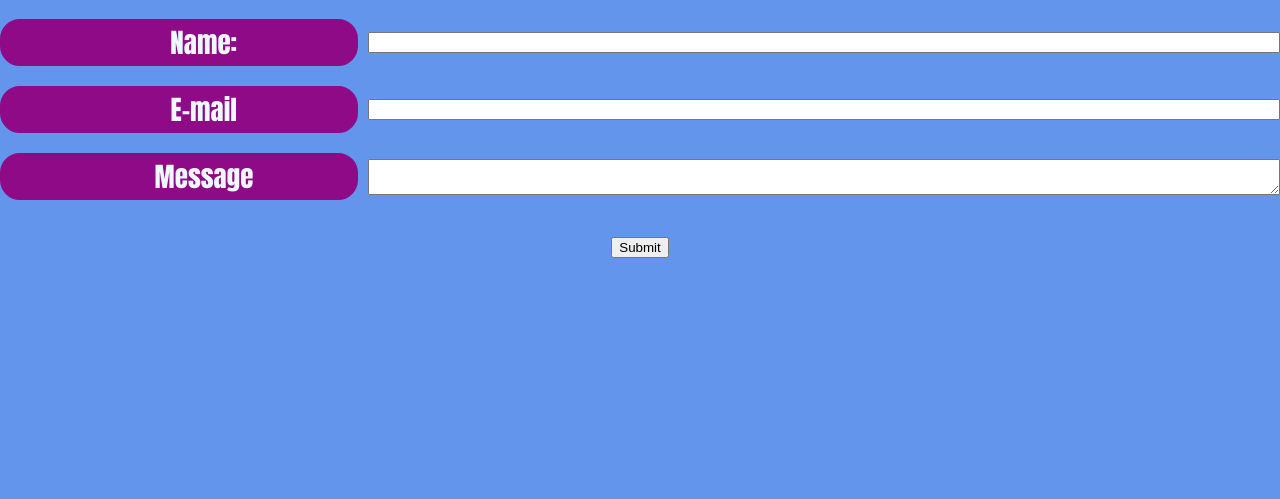
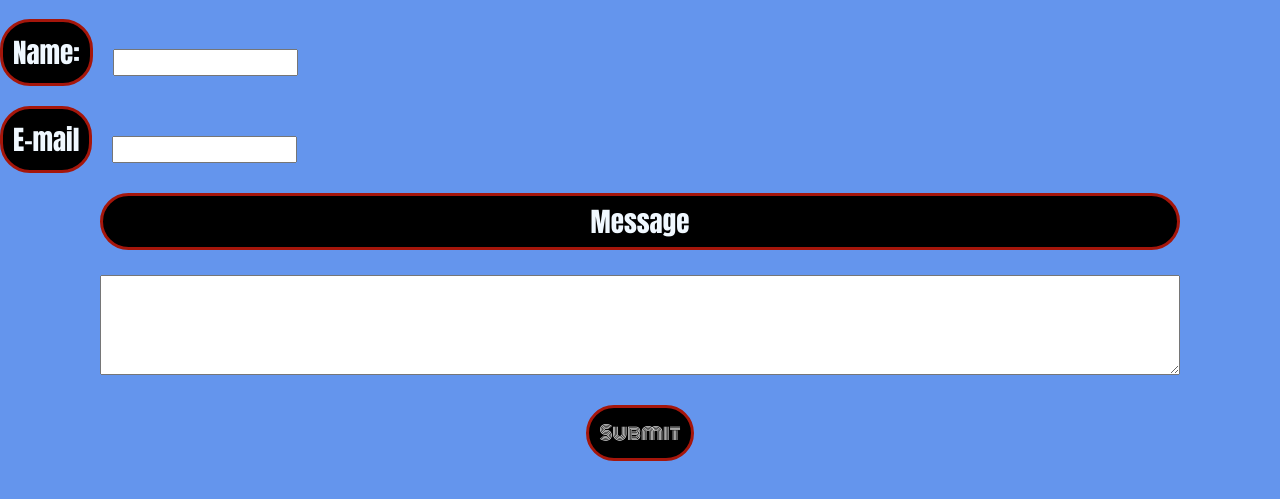
Before and after one commit to HenryLewisPersonalWebsite/personalwebsite, a plain HTML site: page contact.html in a window 1280 px wide. Shown: the part 181-680 px from the top of the page. Drawn offline with Linux system fonts and the light colour scheme.

Commit message:
Made updates to make sure I was meeting all requirements of my assignment

```diff
--- a/contact.html
+++ b/contact.html
@@ -20,15 +20,15 @@
 
 
       <form action="formsubmitted.html" method="get">
-        <div class="formwhole">
+        <div class="form">
         <label for="name">Name:</label>
         <input type="text" id="name" name="name" />
       </div>
-      <div class="formwhole">
+      <div class="form">
         <label for="email">E-mail</label>
         <input type="email" id="email" name="email" />
       </div>
-      <div class="formwhole">
+      <div class="formessage">
         <label for="message">Message</label>
         <textarea id="message" name="message"></textarea>
       </div>
--- a/style.css
+++ b/style.css
@@ -68,35 +68,63 @@ img {
   border: rgb(143, 10, 134) solid 20px;
   border-radius: 30px;
   margin-top: 10px;
+  transition: transform 30s ease-in-out;
 }
 img:hover {
   content: url(Hockey\ Photo.jpg);
 }
 
-.formwhole {
+.form {
   display: flex;
-  align-items: center;
-  margin-bottom: 20px
 }
-input, textarea {
-  flex: 3;
-
+.form label {
+  border: 3px solid rgb(165, 22, 11);
+  background-color: black;
+  padding: 10px;
+  border-radius: 30px;
+  margin-bottom: 20px;
 }
-label {
-  flex: 1;
-  margin-right: 10px;
-  border: 3px solid rgb(143,10,134);
-  background-color: rgb(143,10,134);
-  border-radius: 20px;
-  padding-left: 50px;
-  ;
+.form input {
+  margin-left: 20px;
+  margin-bottom: 30px;
+  margin-top: 30px;
+}
+.formessage {
+  display: flex;
+  flex-direction: column;
+}
+.formessage label {
+  border: 3px solid rgb(165, 22, 11);
+  background-color: black;
+  padding: 5px;
+  margin-left: 100px;
+  margin-right: 100px;
+  margin-bottom: 25px;
+  border-radius: 30px;
+}
+.formessage textarea {
+  margin-left: 100px;
+  margin-right: 100px;
+  height: 100px;
 }
 
-
+input[type="submit"] {
+  background-color: rgb(0, 0, 0);
+  color: whitesmoke;
+  font-size: 0.7em;
+  padding: 10px;
+  border-radius: 30px;
+  border: 3px solid rgb(165, 22, 11);
+  cursor: pointer;
+  margin-top: 30px;
+  font-family: "Monoton", cursive;
+}
+input[type="submit"]:hover {
+  background-color: rgb(143, 10, 134);
+  border-color: yellow;
+}
 @media (min-width: 768px) {
-  html,
-  body {
-    color: aliceblue;
-
+  p {
+    font-size: 16px;
   }
 }
```
Also changed, not shown: about.html (+6 -6 lines), formsubmitted.html (+4 -3 lines).
